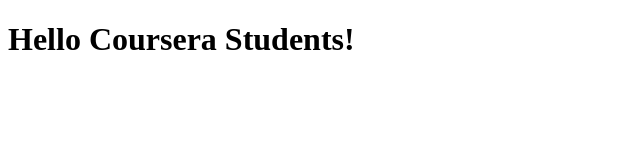
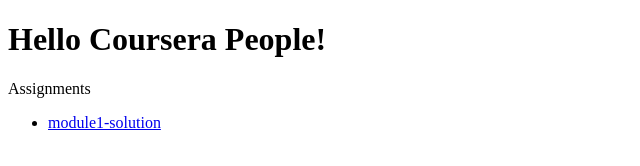
Before and after one commit to markosarroyo/coursera-test, a plain HTML site: page index.html in a window 1280 px wide. Shown: the whole page, without its empty margins (0-640 px from the left). Drawn offline with Linux system fonts and the light colour scheme.

Commit message:
First assignment done

```diff
--- a/index.html
+++ b/index.html
@@ -5,6 +5,11 @@
     <title>Hello Coursera</title>
   </head>
   <body>
-      <h1>Hello Coursera Students!</h1>
+      <h1>Hello Coursera People!</h1>
+	  <p>Assignments
+		  <ul>
+		  <li><a href="module1-solution/index.html" target="_blank">module1-solution</a></li>
+		  </ul>
+	  </p>
   </body>
 </html>
```
